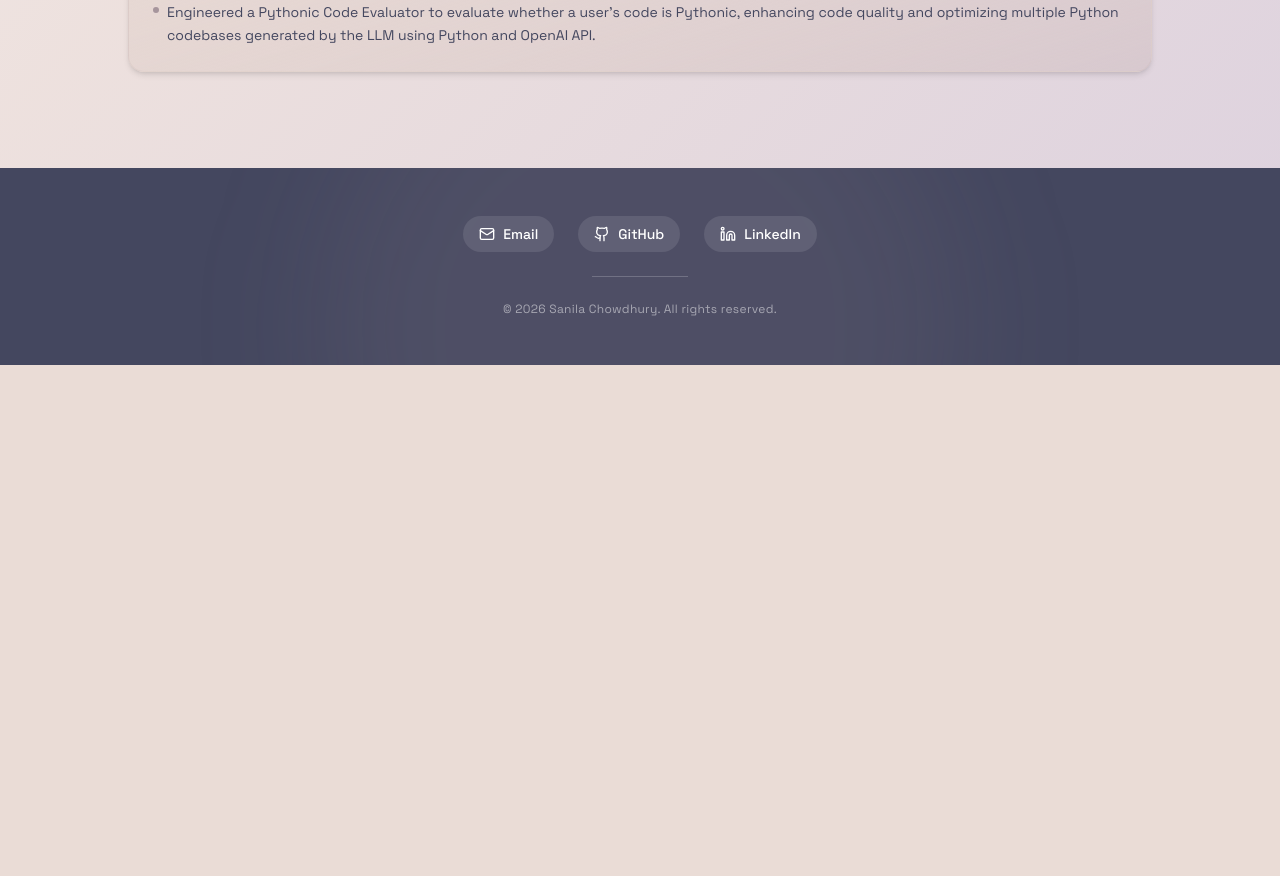
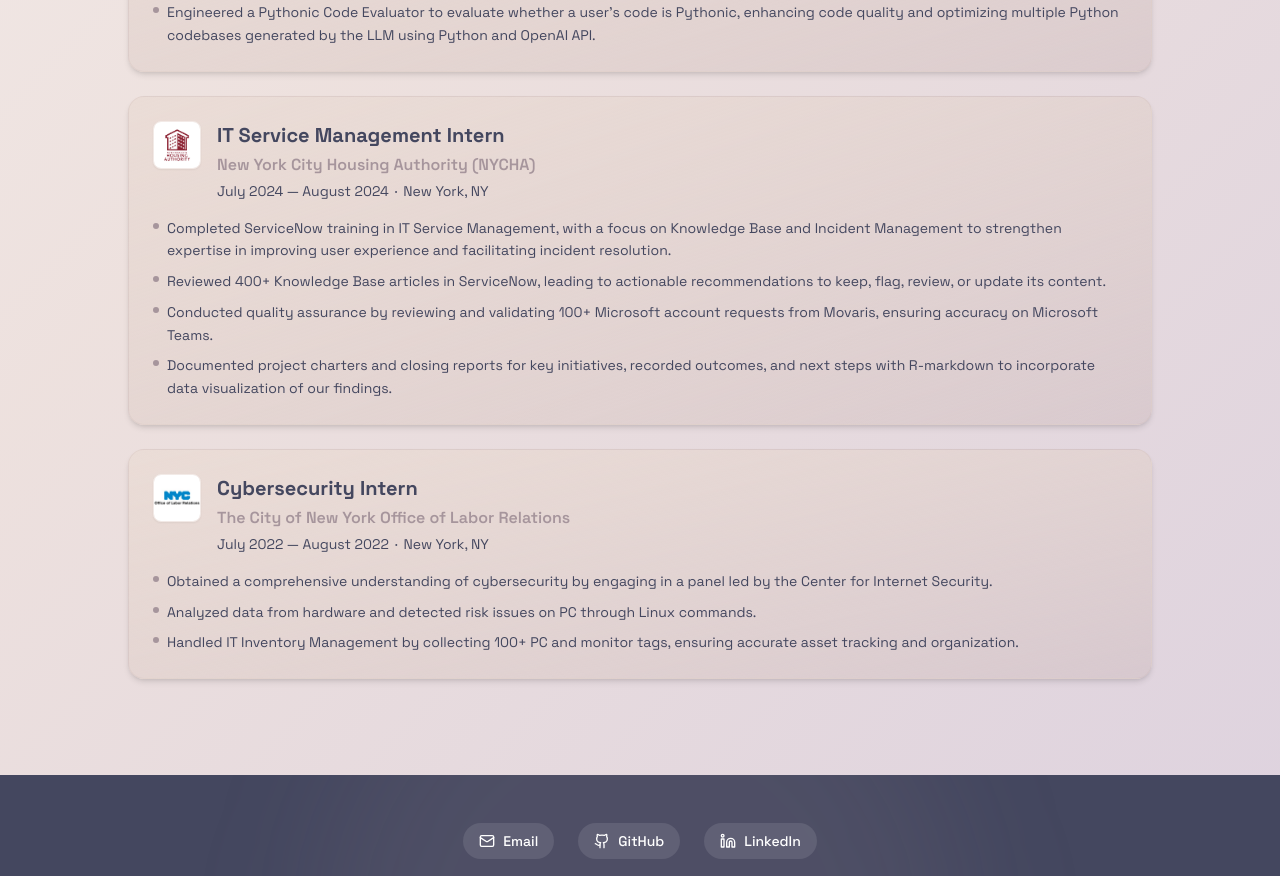
Before and after one commit to sanilac6459/portfolio, a React (Vite) app: page /experience in a window 1280 px wide. Shown: the part 1388-2264 px from the top of the page. Before the commit the page ends 1753 px from the top, so only its background shows below. Built offline with nearby package versions, Linux system fonts and the light colour scheme.

Commit message:
update project and experience page

```diff
--- a/src/components/ExperienceSection.tsx
+++ b/src/components/ExperienceSection.tsx
@@ -1,5 +1,4 @@
 import React from "react";
-import { Briefcase } from "lucide-react";
 
 interface ExperienceProps {
   title: string;
@@ -47,6 +46,31 @@
       "Engineered a Pythonic Code Evaluator to evaluate whether a user's code is Pythonic, enhancing code quality and optimizing multiple Python codebases generated by the LLM using Python and OpenAI API.",
     ],
   },
+  {
+    title: "IT Service Management Intern",
+    company: "New York City Housing Authority (NYCHA)",
+    location: "New York, NY",
+    duration: "July 2024 — August 2024",
+    logo: "/images/nycha.png",
+    bullets: [
+      "Completed ServiceNow training in IT Service Management, with a focus on Knowledge Base and Incident Management to strengthen expertise in improving user experience and facilitating incident resolution.",
+      "Reviewed 400+ Knowledge Base articles in ServiceNow, leading to actionable recommendations to keep, flag, review, or update its content.",
+      "Conducted quality assurance by reviewing and validating 100+ Microsoft account requests from Movaris, ensuring accuracy on Microsoft Teams.",
+      "Documented project charters and closing reports for key initiatives, recorded outcomes, and next steps with R-markdown to incorporate data visualization of our findings.",
+    ],
+  },
+  {
+    title: "Cybersecurity Intern",
+    company: "The City of New York Office of Labor Relations",
+    location: "New York, NY",
+    duration: "July 2022 — August 2022",
+    logo: "/images/nyc-olr.jpeg",
+    bullets: [
+      "Obtained a comprehensive understanding of cybersecurity by engaging in a panel led by the Center for Internet Security.",
+      "Analyzed data from hardware and detected risk issues on PC through Linux commands.",
+      "Handled IT Inventory Management by collecting 100+ PC and monitor tags, ensuring accurate asset tracking and organization.",
+    ],
+  },
 ];
 
 const ExperienceSection = () => {
@@ -79,11 +103,16 @@
                   <p className="text-portfolio-purple font-semibold mt-1">
                     {exp.company}
                   </p>
+
+                  {/* Tighter spacing: changed mx-2 to mx-1.5 and lowered opacity */}
                   <p className="text-portfolio-navy text-sm mt-1">
                     {exp.duration}
+                    <span className="mx-1.5 opacity-100">·</span>
+                    {exp.location}
                   </p>
                 </div>
               </div>
+
               <ul className="space-y-2">
                 {exp.bullets.map((bullet, idx) => (
                   <li
--- a/src/components/ProjectsSection.tsx
+++ b/src/components/ProjectsSection.tsx
@@ -254,7 +254,7 @@
 
       <div className="container relative">
         <div className="flex flex-col items-center text-center mb-16">
-          <p className="section-eyebrow">— My Work —</p>
+          <p className="section-eyebrow">— What I've Built —</p>
           <h2 className="section-title">Projects</h2>
         </div>
 
```
